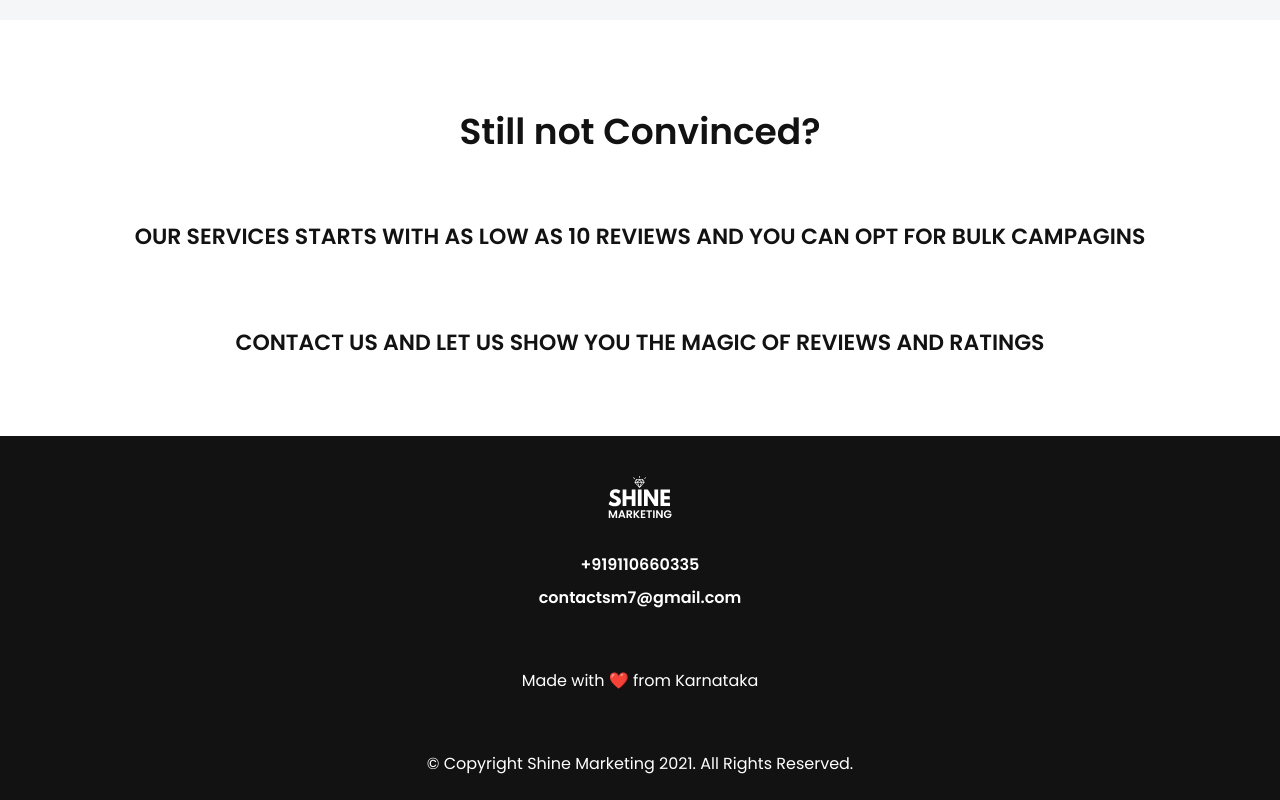
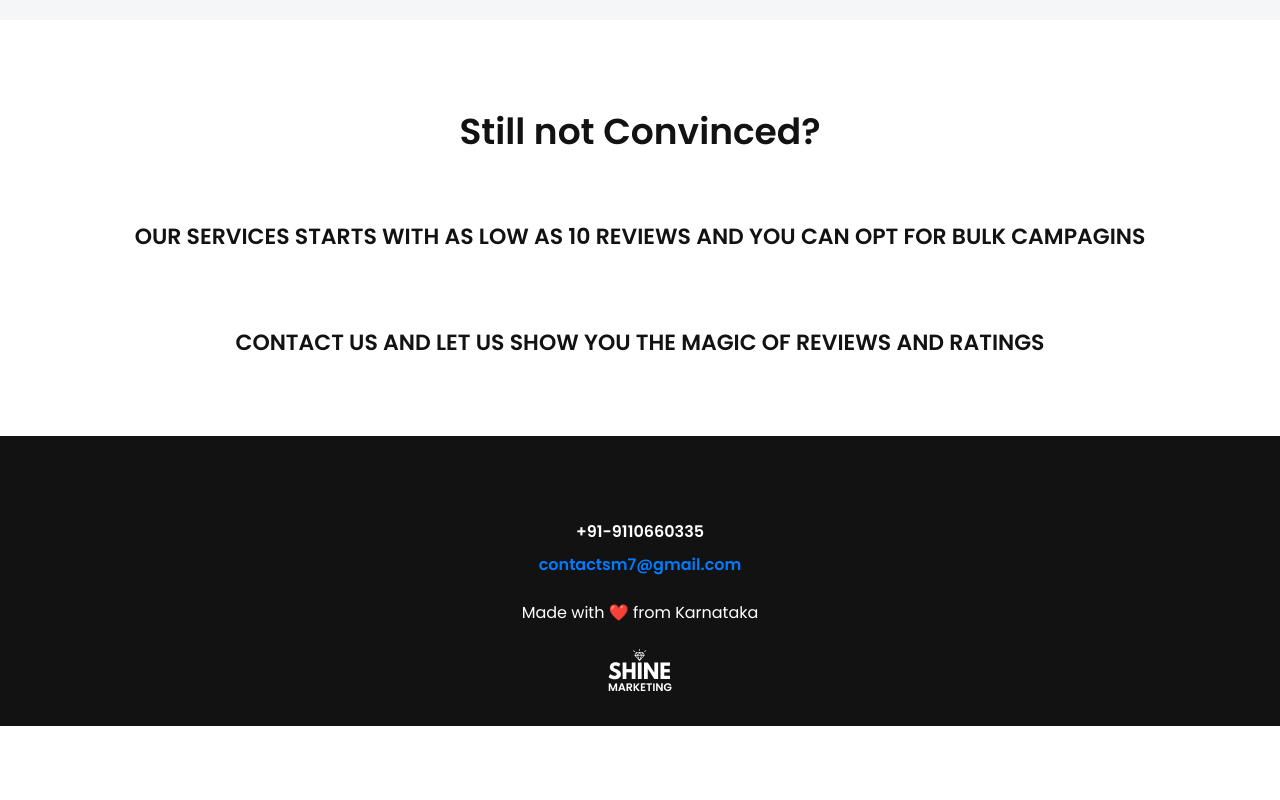
Before and after one commit to Prajwal-JK/shine-marketing, a plain HTML site: page index.html in a window 1280 px wide. Shown: the part 3420-4220 px from the top of the page. After the commit the page ends 4146 px from the top, so only its background shows below. Drawn offline with Linux system fonts and the light colour scheme.

Commit message:
Update index.html

```diff
--- a/index.html
+++ b/index.html
@@ -484,7 +484,8 @@
             <div class="row justify-content-center">
                 <div class="col-lg-6">
                     <div class="footer-logo text-center">
-                        <a class="mt-30" href="index.html"><img src="assets/images/LogoWhite.png" alt="Logo"></a>
+                        <h2 class="connectSection">Let's Connect</h2>
+                        <!-- <a class="" href="index.html"><img src="assets/images/LogoWhite.png" alt="Logo"></a> -->
                     </div> <!-- footer logo -->
                     <!-- <ul class="social text-center mt-60">
                         <li><a href="https://facebook.com/uideckHQ"><i class="lni lni-facebook-filled"></i></a></li>
@@ -493,16 +494,15 @@
                         <li><a href="#"><i class="lni lni-linkedin-original"></i></a></li>
                     </ul>  -->
                     <div class="footer-support text-center">
-                        <span class="number">+919110660335</span>
-                        <span class="mail">contactsm7@gmail.com</p><br><p class="text"></p></span> <!--replace with your email-->
+                        <span class="number">+91-9110660335</span>
+                        <span class="mail"><a href="mailto:contactsm7@gmail.com">contactsm7@gmail.com</a></p><br><p class="text"></p></span> <!--replace with your email-->
                     </div>
-                    <div class="copyright text-center mt-35">
-                        <p class="text"> Made with &#10084;&#65039 from Karnataka</p></br>
+                    <div class="copyright text-center">
+                        <p class="text"> Made with &#10084;&#65039; from Karnataka</p></br>
                         <!-- <p class="text"> Made with <i class="lni lni-heart-filled"> <span class="footerbottomtext"> from Karnataka </span> </p> -->
                     </div> <!--  copyright -->
-                    <div class="copyright text-center mt-35">
-                        <p class="text">© Copyright Shine Marketing 2021. All Rights Reserved.</p></br>
-                        <!-- <p class="text"> Made with <i class="lni lni-heart-filled"> <span class="footerbottomtext"> from Karnataka </span> </p> -->
+                    <div class="copyright text-center mb-30">
+                        <a class="" href="index.html"><img src="assets/images/LogoWhite.png" alt="Logo"></a>
                     </div> <!--  copyright -->
 
 
```
